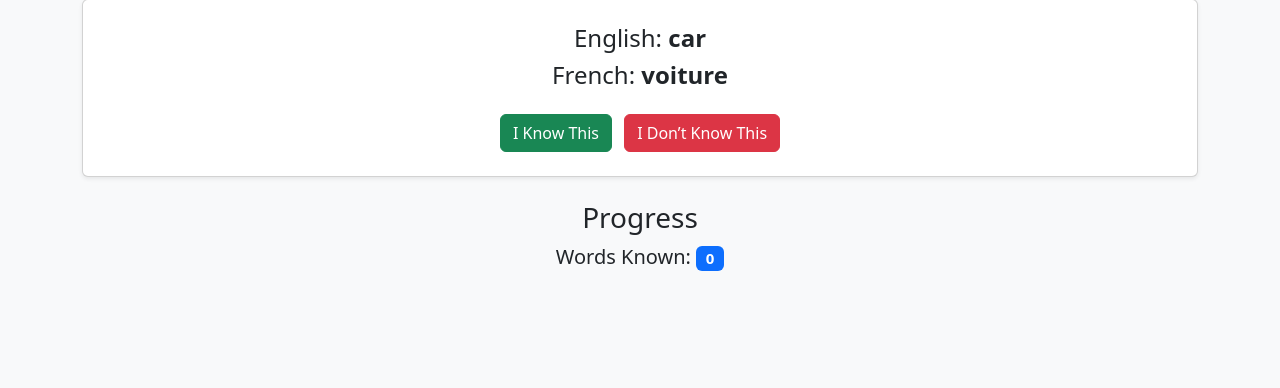
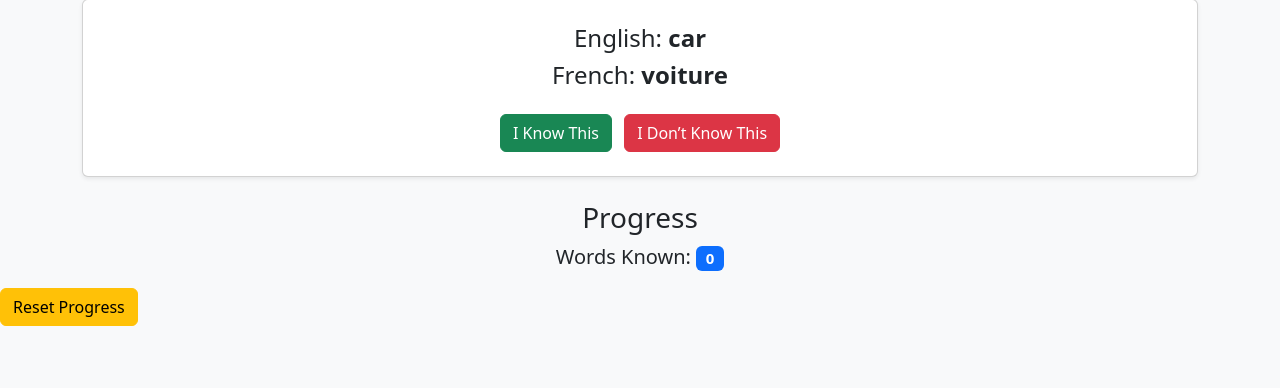
Before and after one commit to lucasarg/flask-flashcards, a Flask app: page / in a window 1280 px wide. Shown: the part 121-509 px from the top of the page. Run offline with Flask 3, Linux system fonts and the light colour scheme.

Commit message:
initial commit

```diff
--- a/app.py
+++ b/app.py
@@ -1,7 +1,7 @@
 import json
 import random
-import uuid  # Generate unique user IDs
-from flask import Flask, render_template, request, session
+import uuid
+from flask import Flask, render_template, request, session, redirect, url_for
 
 app = Flask(__name__)
 app.secret_key = "your_secret_key"  # Needed for session tracking
@@ -11,7 +11,7 @@ def load_flashcards():
     with open("flashcards.json", "r", encoding="utf-8") as file:
         return json.load(file)
 
-# Load user progress
+# Load user progress from JSON
 def load_progress():
     try:
         with open("progress.json", "r", encoding="utf-8") as file:
@@ -19,7 +19,7 @@ def load_progress():
     except FileNotFoundError:
         return {}
 
-# Save user progress
+# Save user progress to JSON
 def save_progress(progress):
     with open("progress.json", "w", encoding="utf-8") as file:
         json.dump(progress, file, indent=4)
@@ -34,7 +34,7 @@ def home():
     flashcards = load_flashcards()
     progress = load_progress()
 
-    # Initialize progress for new users
+    # Initialize user progress
     if user_id not in progress:
         progress[user_id] = {"known_words": [], "unknown_words": []}
 
@@ -70,5 +70,17 @@ def home():
 
     return render_template("index.html", word=word, known_count=len(user_progress["known_words"]))
 
+@app.route("/reset", methods=["POST"])
+def reset_progress():
+    user_id = session.get("user_id")
+
+    if user_id:
+        progress = load_progress()
+        if user_id in progress:
+            progress[user_id] = {"known_words": [], "unknown_words": []}
+            save_progress(progress)
+
+    return redirect(url_for("home"))  # Redirect back to homepage
+
 if __name__ == "__main__":
     app.run(debug=True)
--- a/templates/index.html
+++ b/templates/index.html
@@ -25,6 +25,9 @@
         <h3 class="mt-4">Progress</h3>
         <p class="lead">Words Known: <span class="badge bg-primary">{{ known_count }}</span></p>
     </div>
+    <form action="/reset" method="post" class="mt-3">
+        <button type="submit" class="btn btn-warning">Reset Progress</button>
+    </form>
 
     <!-- Bootstrap JS (for components like modals, but not needed for basic styling) -->
     <script src="https://cdn.jsdelivr.net/npm/bootstrap@5.3.0/dist/js/bootstrap.bundle.min.js"></script>
```
